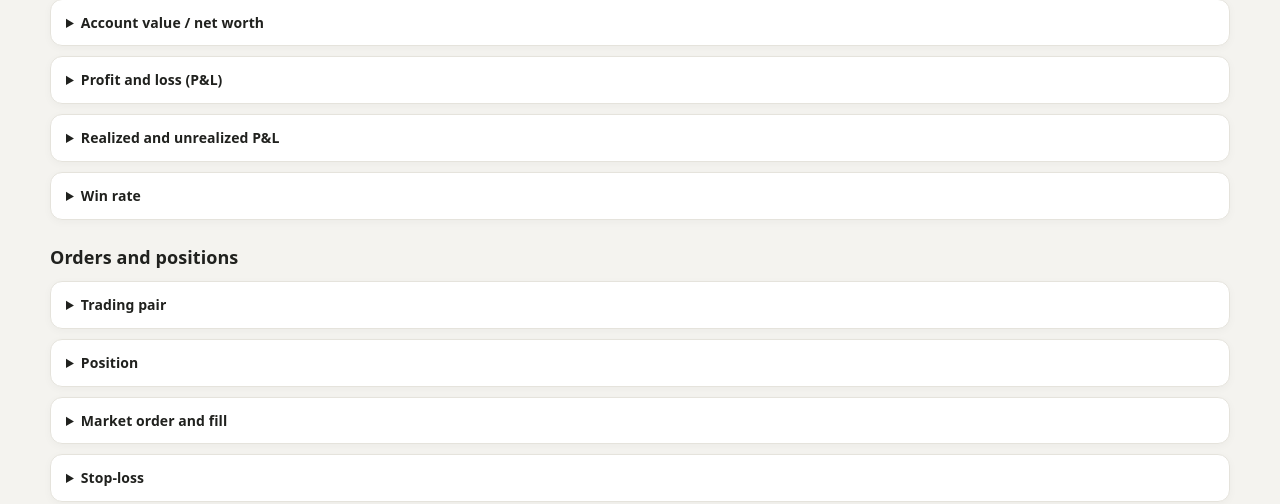
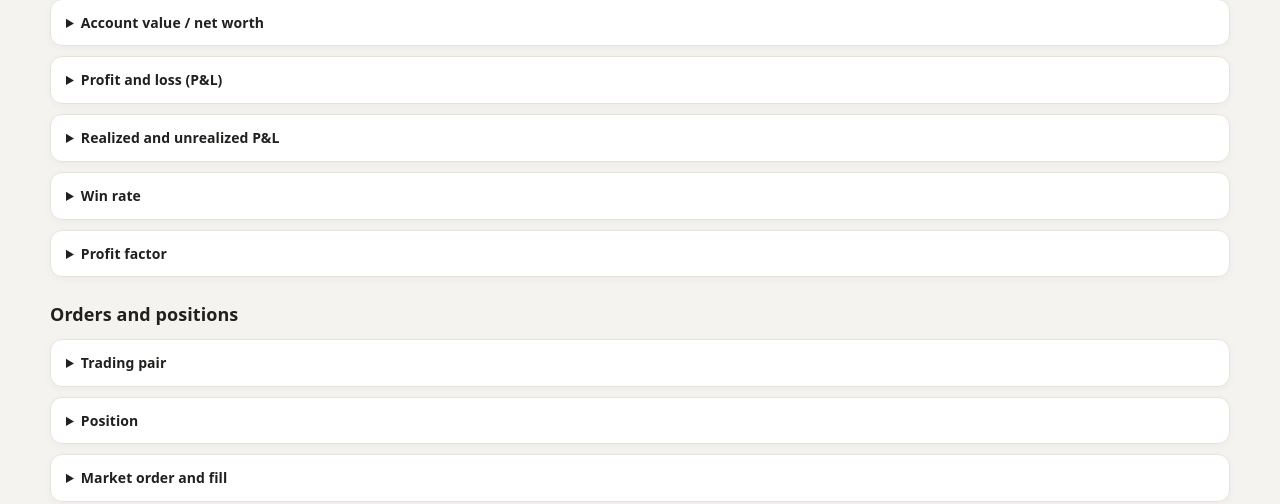
Before and after one commit to Collomut/trading-lab-bot, a Python web app: template templates/glossary.html in a window 1280 px wide. Shown: the part 390-894 px from the top of the page. Run offline with Jinja, Linux system fonts and the light colour scheme; the template is opened without the code that fills it, so the values that code supplies are empty.

Commit message:
Explain profit factor clearly

```diff
--- a/templates/glossary.html
+++ b/templates/glossary.html
@@ -5,6 +5,7 @@
 <details id="pnl"><summary>Profit and loss (P&amp;L)</summary><p class="help">A calculation of how much a position or group of trades gained or lost. Recorded closed-trade P&amp;L subtracts reported entry and exit fees when they can be valued. It does not include slippage or taxes. An open position’s P&amp;L is a gross estimate that changes with price and excludes fees.</p></details>
 <details><summary>Realized and unrealized P&amp;L</summary><p class="help">Realized means the app recorded an exit. Unrealized means an open position is being valued at the latest price; that value can change before an actual sale.</p></details>
 <details><summary>Win rate</summary><p class="help">The share of recorded closed trades whose P&amp;L was positive. It ignores how large wins and losses were, so a high win rate can still lose money overall.</p></details>
+<details><summary>Profit factor</summary><p class="help">Gross profit from winning closed trades divided by gross losses from losing closed trades, using only fully reconciled trades. Above 1 means recorded gains were larger than losses in that sample; it does not predict future performance and needs enough trades to be meaningful.</p></details>
 <h2 id="position" style="margin-top:24px">Orders and positions</h2>
 <details><summary>Trading pair</summary><p class="help">The two assets in a market, such as BTC/USDT. BTC is the asset being bought or sold; USDT is the quoted price unit.</p></details>
 <details><summary>Position</summary><p class="help">The amount of an asset the bot believes it bought and has not yet recorded as sold. The bot checks tracked balances and open orders against exchange account data; external trades or unsupported assets can still require manual review.</p></details>
--- a/tests.py
+++ b/tests.py
@@ -2512,6 +2512,7 @@ class TestTemplatesWordingAndMobileUx(unittest.TestCase):
             "Account value / net worth",
             "Profit and loss (P&amp;L)",
             "Realized and unrealized P&amp;L",
+            "Profit factor",
             "Stop-loss",
             "Take-profit",
             "Fees and slippage",
```
